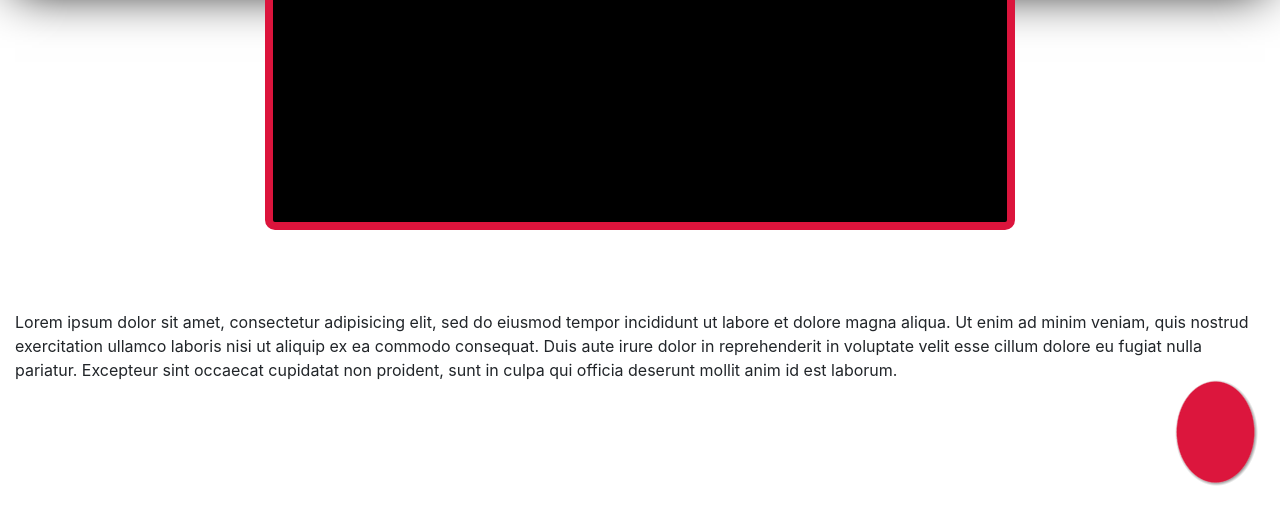
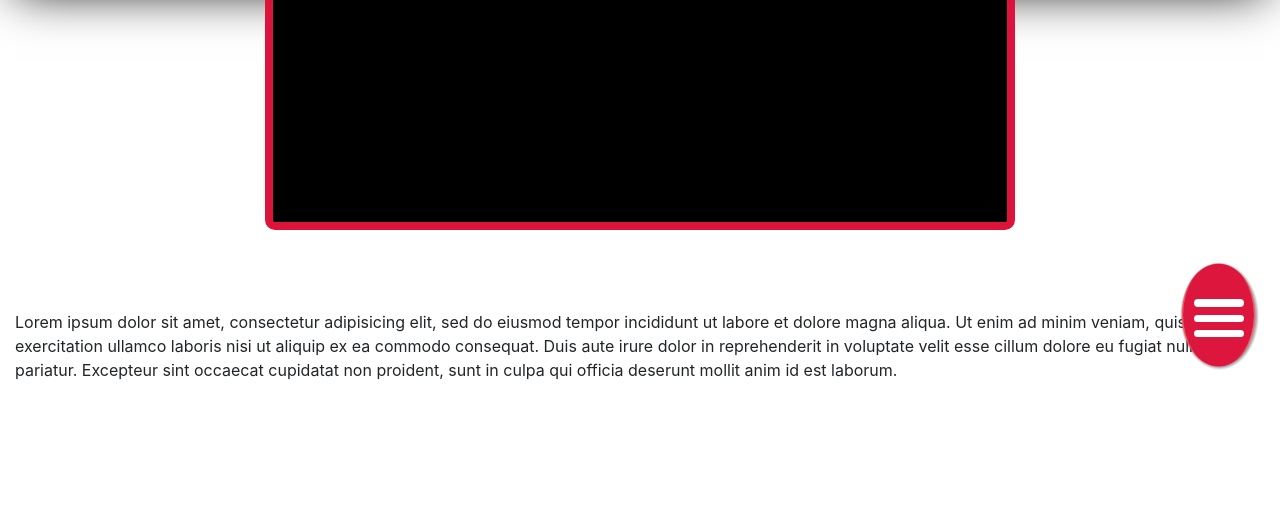
Before and after one commit to dg-05/Tarea, a plain HTML site: page index.html in a window 1280 px wide. Shown: the part 410-934 px from the top of the page. Drawn offline with nearby package versions, Linux system fonts and the light colour scheme.

Commit message:
Add files via upload

```diff
--- a/index.html
+++ b/index.html
@@ -26,8 +26,12 @@
 		cillum dolore eu fugiat nulla pariatur. Excepteur sint occaecat cupidatat non
 		proident, sunt in culpa qui officia deserunt mollit anim id est laborum.</div>
 			<div class="menu">
-				<span class="burger menu-item">
-					<div class="bar" onclick="changeBurger()">
+				<span class="burger menu-item" onclick="changeBurger(this)">
+					<div class="barOne" id="test">
+					</div>
+					<div class="barTwo" id="test">
+					</div>
+					<div class="barThree" id="test">
 					</div>
 				</span>
 				<span class="word menu-item"></span>
--- a/styles.css
+++ b/styles.css
@@ -38,16 +38,65 @@ html,body{
 }
 
 .menu{
-    -webkit-filter: url("#shadowed-goo");
-    filter: url("#shadowed-goo");
+    -webkit-filter: url(#shadowed-goo);
+    filter: url(#shadowed-goo);
+    position: fixed;
+    width: 20%;
+    height: 20%;
+    bottom: 3%;
+    right: 2%;
 }
 
-.burger{
-    width: 6%;
+.menu-item{
+    width: 28%;
     background: crimson;
-    padding-top: 8%;
-    position: fixed;
+    position: absolute;
     border-radius: 50%;
-    right: 1%;
-    top: 85%;
+    right: 0;
+    padding: 20% 0;
+    bottom: 0;
 }
+
+.menu .menu-item:not(:first-child){
+    right: 5%;
+    width: 17%;
+    padding-top: 5%;
+}
+
+.burger div{
+    width: 70%;
+    height: 7%;
+    background: white;
+    position: absolute;
+    z-index: 1;
+    border-radius: 10px;
+    transition: .5s;
+}
+
+.barOne {
+    top: 35%;
+    left: 16%;
+}
+
+.barTwo{
+    left: 16%;
+}
+
+
+.barThree {
+    left: 16%;
+    bottom: 28%;
+}
+
+.change .barOne {
+    -webkit-transform: rotate(-51deg) translate(-21%, 100%);
+    transform: rotate(-51deg) translate(-21%, 100%);
+}
+.change .barTwo {
+    opacity: 0;
+}
+
+.change .barThree {
+    -webkit-transform: rotate(51deg) translate(-28%, -126%);
+    transform:  rotate(51deg) translate(-28%, -126%);
+}
--- a/styles.js
+++ b/styles.js
@@ -1,16 +1,3 @@
-function changeBurger(){
-	let burgerBar = getElementByClassName("bar");
-	let burgerBarAfter = getElementByClassName("bar:before");
-	let burgerBarBefore = getElementByClassName("bar:after");
-	if (burgerBar.style.transform === "none") {
-
-        burgerBar.style.transform = "rotate(47deg)";
-
-        burgerBarAfter.style.transform = "rotate(81deg)";
-		burgerBarAfter.style.top = "-10%";
-
-        burgerBarBefore.style.width = "0";
-    } else {
-        burgerBar.style.display = "none";
-    }
+function changeBurger(x){
+	x.classList.toggle("change");
 }
```
